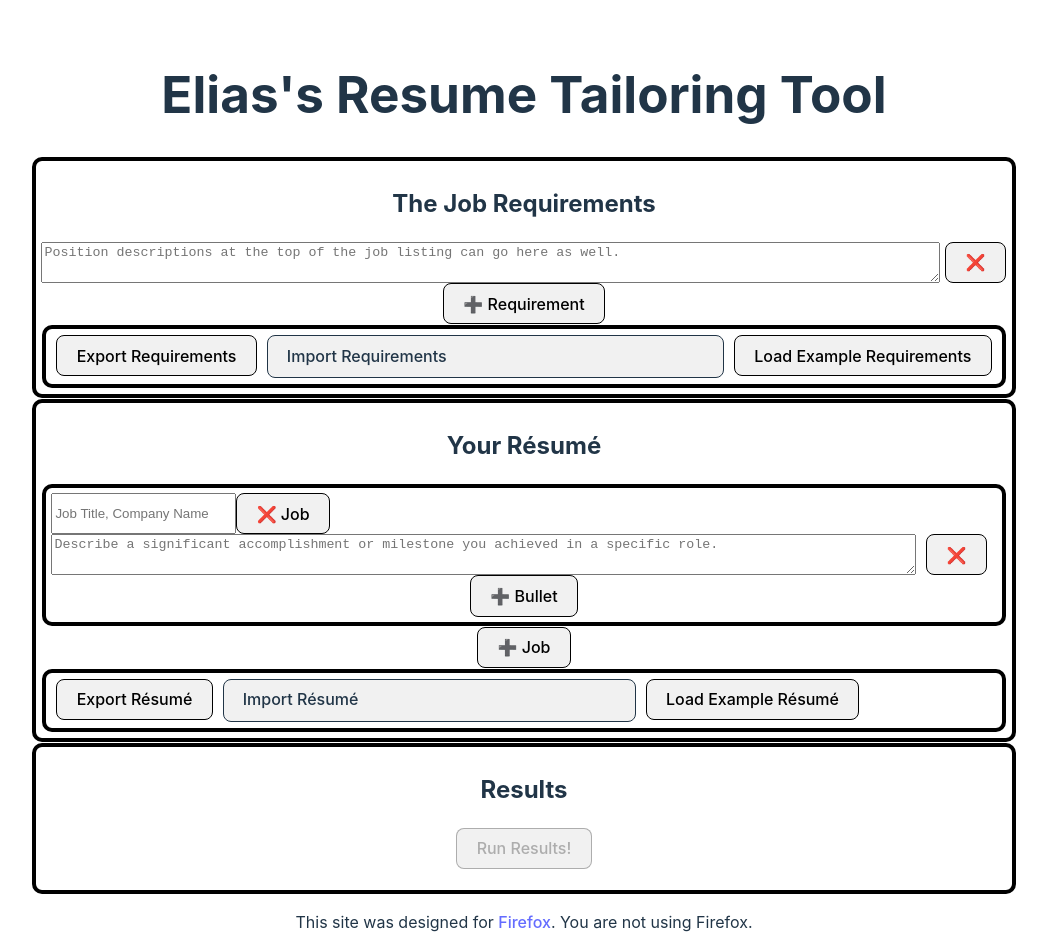
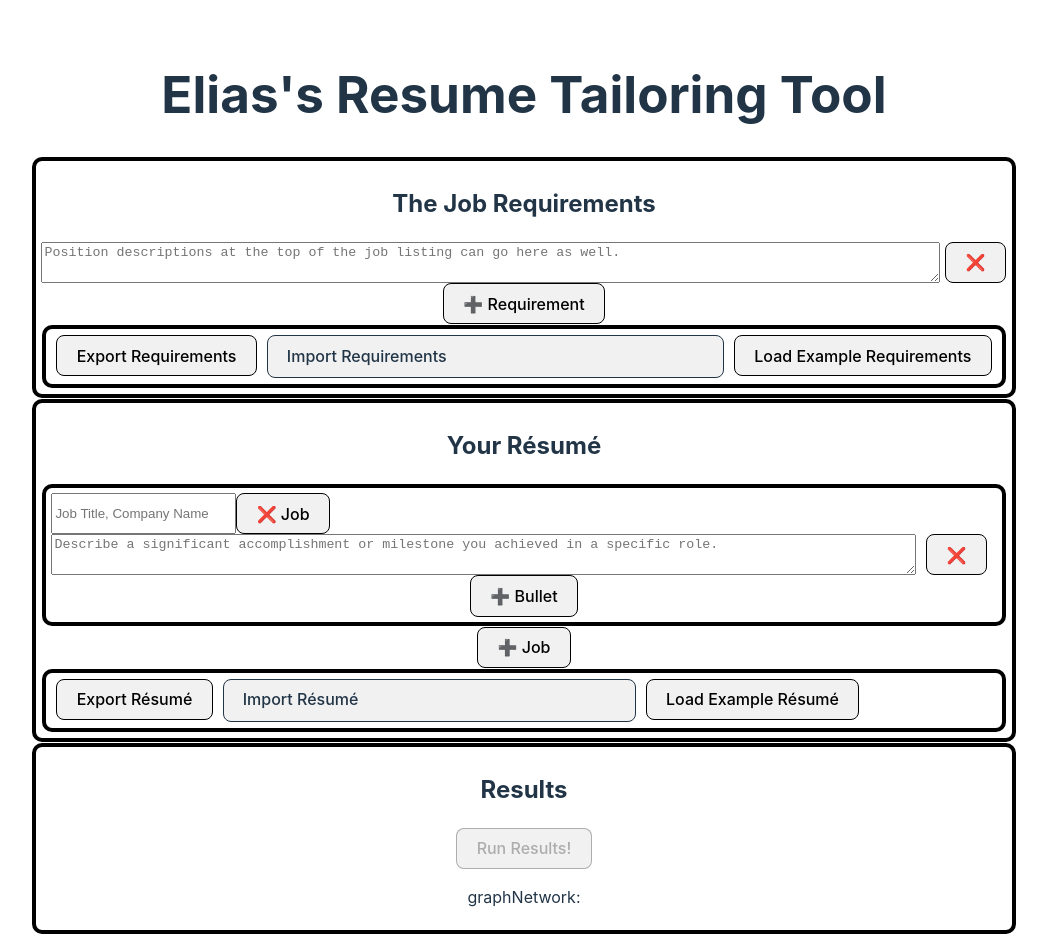
Before and after one commit to HandcartCactus/resume-tailoring-tool, a Vue app in the folder frontend/: page / in a window 1280 px wide. Shown: the top 952 px of the page, without its empty margins (116-1163 px from the left). Built offline with nearby package versions, Linux system fonts and the light colour scheme; no server answers.

Commit message:
add visible output to graphNetworkContainer

```diff
--- a/frontend/src/components/TailorContainer.vue
+++ b/frontend/src/components/TailorContainer.vue
@@ -2,6 +2,7 @@
   <div class="rounded-light-spacing">
     <h2>Results</h2>
     <button @click="getTfIdfGraph(jobs, requirements)" :disabled="isDisabled()">Run Results!</button>
+    <p>graphNetwork: {{ graphNetwork }}</p>
     <GraphNetworkContainer :graph="graphNetwork"/>
   </div>
 </template>
@@ -44,6 +45,7 @@ export default defineComponent({
       try {
         const postResponse = await axios.post('http://127.0.0.1:20595/tfidf/distgraph', {jobs: jobs, requirements: requirements,}, {headers: {}});
         graphNetwork.value = postResponse.data;
+        console.log(graphNetwork.value)
 
       } catch (error) {
         console.error('Error making POST request:', error);
```
